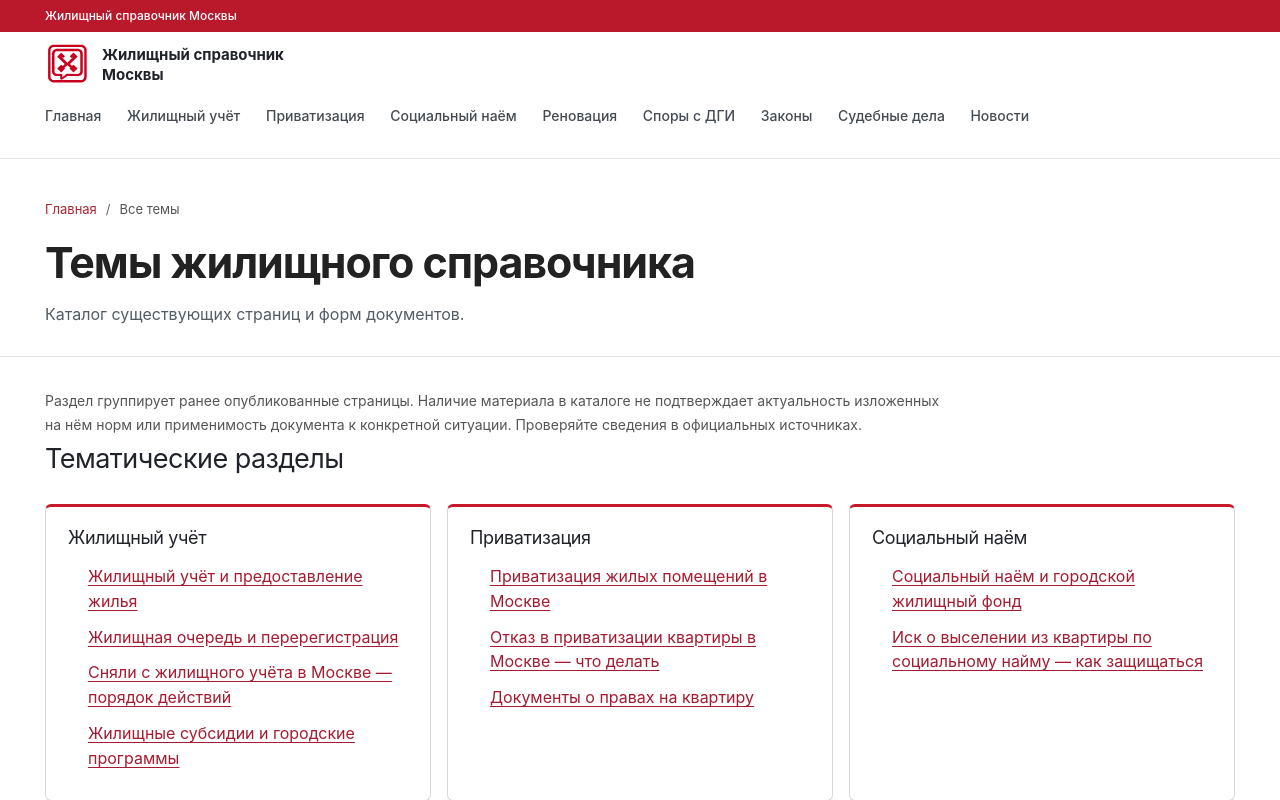
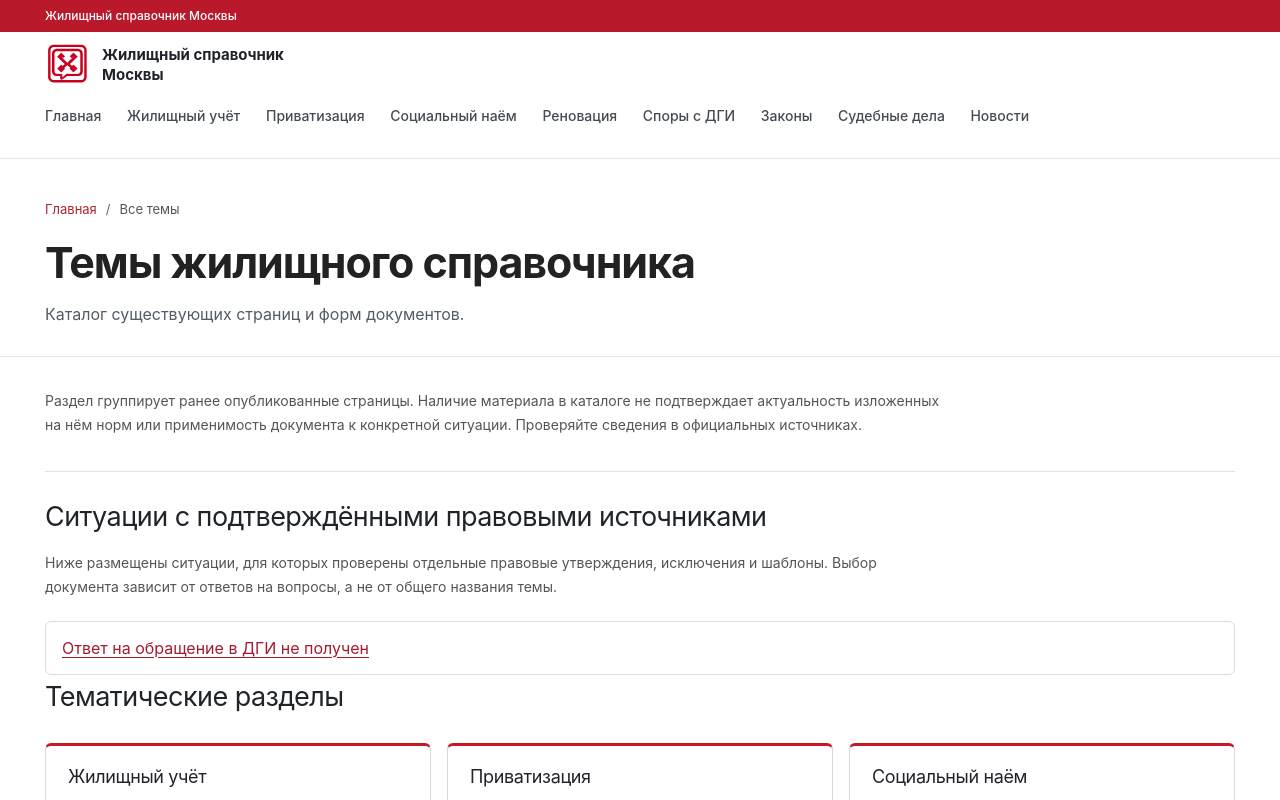
Before and after one commit to ymaslen77-tech/dgi-court-importer, a Next.js app in the folder apps/web/: page /temy-zhilishchnogo-prava in a window 1280 px wide. Shown: the top 800 px of the page. Built offline with nearby package versions, Linux system fonts and the light colour scheme; no server answers.

Commit message:
feat(dgi): link only three-source-verified scenarios from public housing directory

```diff
--- a/apps/web/src/app/temy-zhilishchnogo-prava/page.tsx
+++ b/apps/web/src/app/temy-zhilishchnogo-prava/page.tsx
@@ -3,6 +3,7 @@ import type { Metadata } from "next";
 import { PageShell } from "@/components/PageShell";
 import { siteIsLive, siteOrigin } from "@/data/pages";
 import { factualSocialMetadata } from "@/data/seo-social";
+import verifiedScenarios from "@/data/dgi-verified-scenarios.json";
 import {
   getNavigatorPreviewGroups,
   getNavigatorPreviewCrossTopicPages,
@@ -49,6 +50,24 @@ export default function PublicHousingTopicDirectory() {
           к конкретной ситуации. Проверяйте сведения в официальных источниках.
         </p>
 
+        {verifiedScenarios.scenarios.length>0 && <section
+          className="navigator-preview-research verified-public-scenarios"
+          aria-labelledby="verified-public-scenarios-heading">
+          <h2 id="verified-public-scenarios-heading">Ситуации с подтверждёнными правовыми источниками</h2>
+          <p className="navigator-preview-note">
+            Ниже размещены ситуации, для которых проверены отдельные правовые
+            утверждения, исключения и шаблоны. Выбор документа зависит от
+            ответов на вопросы, а не от общего названия темы.
+          </p>
+          <ul className="navigator-preview-directory">
+            {verifiedScenarios.scenarios.map(scenario=>
+              <li key={scenario.id}><Link href={"/situatsii/"+scenario.id}>
+                {scenario.title}
+              </Link></li>
+            )}
+          </ul>
+        </section>}
+
         <h2>Тематические разделы</h2>
         <div className="navigator-preview-grid">
           {groups.map(group => (
```
